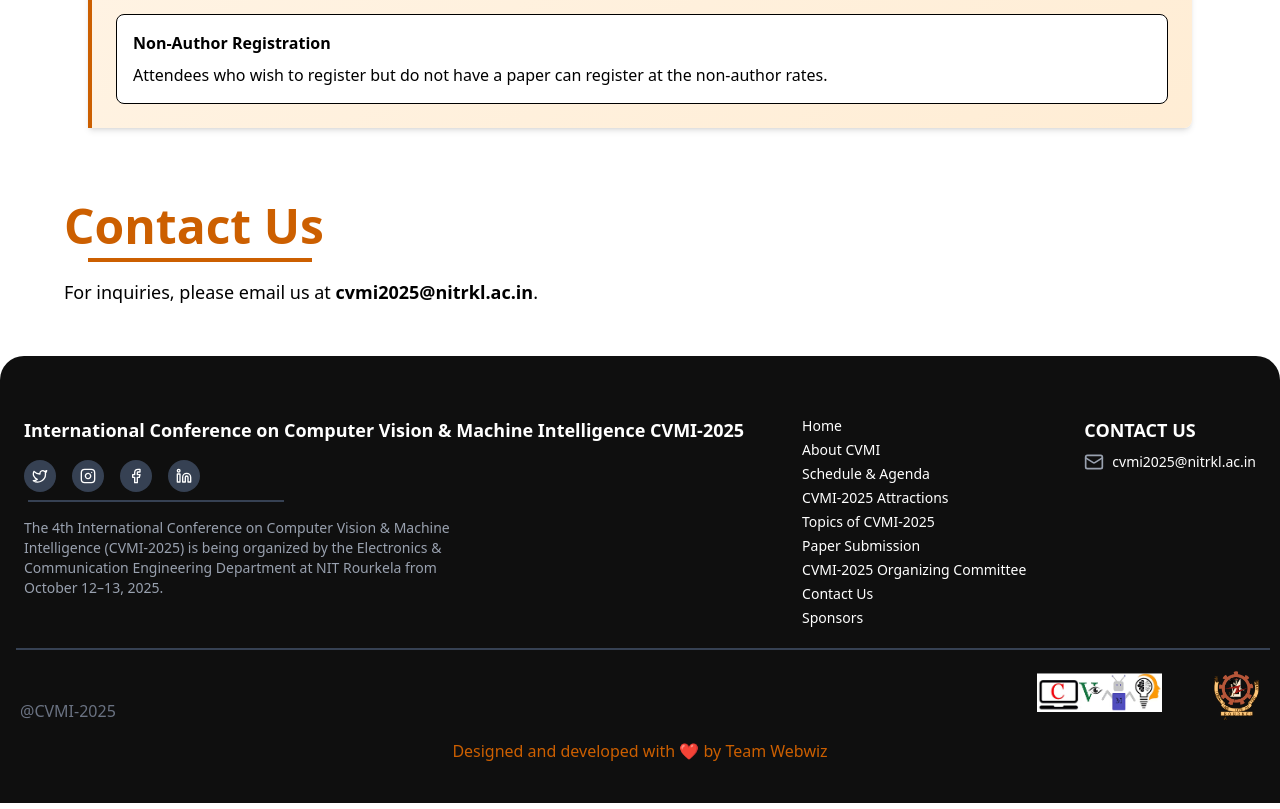
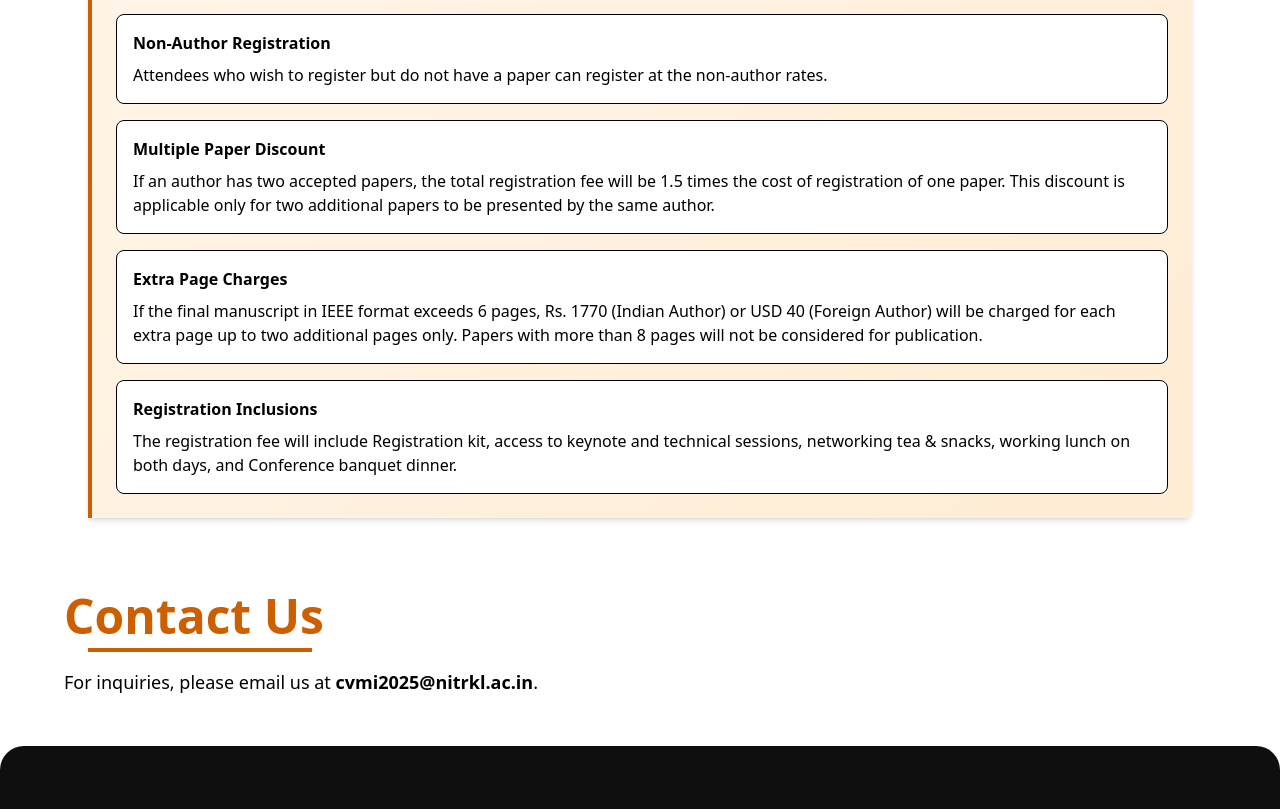
Before and after one commit to VVUx21/Project-conference, a Next.js app: page /registration in a window 1280 px wide. Shown: the part 1388-2197 px from the top of the page. Built offline with nearby package versions, Linux system fonts and the light colour scheme.

Commit message:
Some more registration guidelines added....

```diff
--- a/components/registrationguidelines.tsx
+++ b/components/registrationguidelines.tsx
@@ -42,6 +42,30 @@ export default function RegistrationGuidelinesNote() {
                 Attendees who wish to register but do not have a paper can register at the non-author rates.
               </p>
             </div>
+
+            <div className="bg-white rounded-lg p-4 border border-black-200">
+              <h4 className="font-semibold mb-2 text-black-900">Multiple Paper Discount</h4>
+              <p>
+                If an author has two accepted papers, the total registration fee will be 1.5 times the cost of registration of one paper.
+                This discount is applicable only for two additional papers to be presented by the same author.
+              </p>
+            </div>
+
+            <div className="bg-white rounded-lg p-4 border border-black-200">
+              <h4 className="font-semibold mb-2 text-black-900">Extra Page Charges</h4>
+              <p>
+                If the final manuscript in IEEE format exceeds 6 pages, Rs. 1770 (Indian Author) or USD 40 (Foreign Author) will be charged
+                for each extra page up to two additional pages only. Papers with more than 8 pages will not be considered for publication.
+              </p>
+            </div>
+
+            <div className="bg-white rounded-lg p-4 border border-black-200">
+              <h4 className="font-semibold mb-2 text-black-900">Registration Inclusions</h4>
+              <p>
+                The registration fee will include Registration kit, access to keynote and technical sessions, networking tea &amp; snacks,
+                working lunch on both days, and Conference banquet dinner.
+              </p>
+            </div>
           </div>
         </div>
       </div>
```
